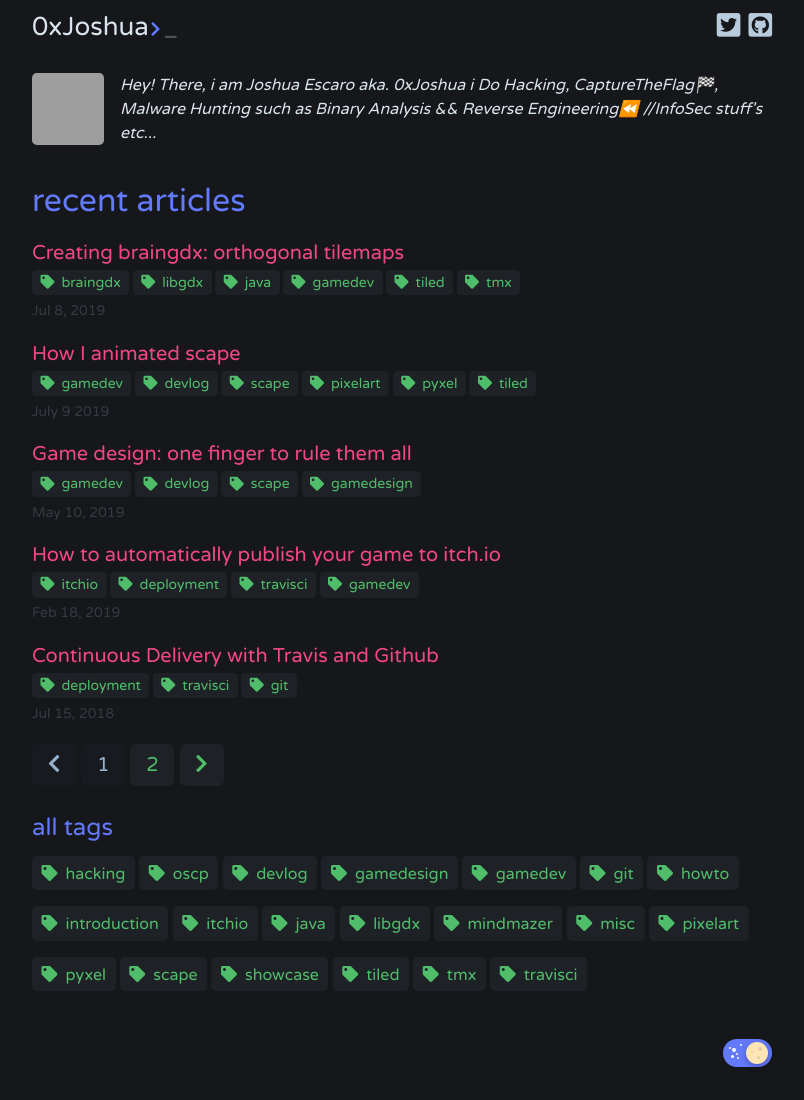
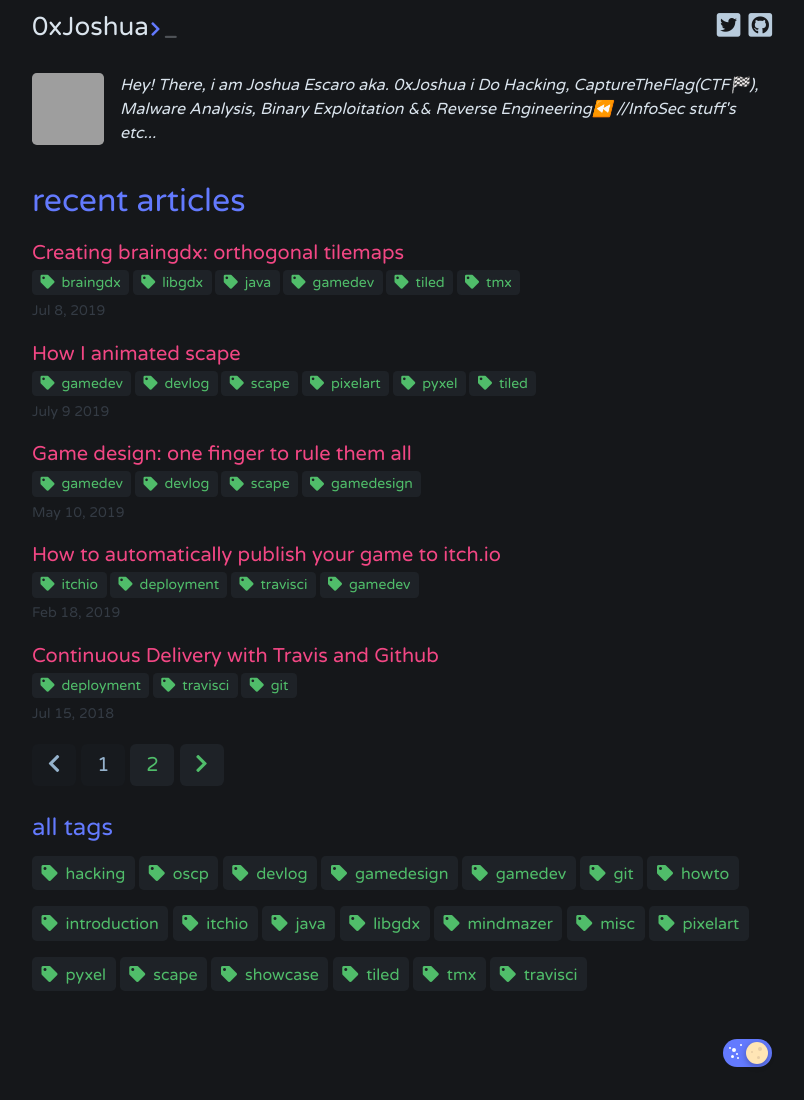
Before and after one commit to butanenacho/0xJoshua.github.io, a Jekyll site: the page index.html, which Jekyll copies as it is, in a window 1280 px wide. Shown: the whole page, without its empty margins (238-1042 px from the left). Built offline with Jekyll 4.4.1, drawn with Linux system fonts in a browser that asks for light colours; grey boxes are pictures that could not be loaded.

Commit message:
Update index.html

```diff
--- a/index.html
+++ b/index.html
@@ -34,7 +34,7 @@
 <img src="https://i.pinimg.com/originals/5f/ae/52/5fae5274ff53c8c4025f29bf2be876df.jpg" class="author-avatar" />
 
 Hey! There, i am Joshua Escaro aka. 0xJoshua
-i Do Hacking, CaptureTheFlag🏁, Malware Hunting such as Binary Analysis && Reverse Engineering⏪ //InfoSec stuff's etc...
+i Do Hacking, CaptureTheFlag(CTF🏁), Malware Analysis, Binary Exploitation && Reverse Engineering⏪ //InfoSec stuff's etc...
 
 </div>
 
```
